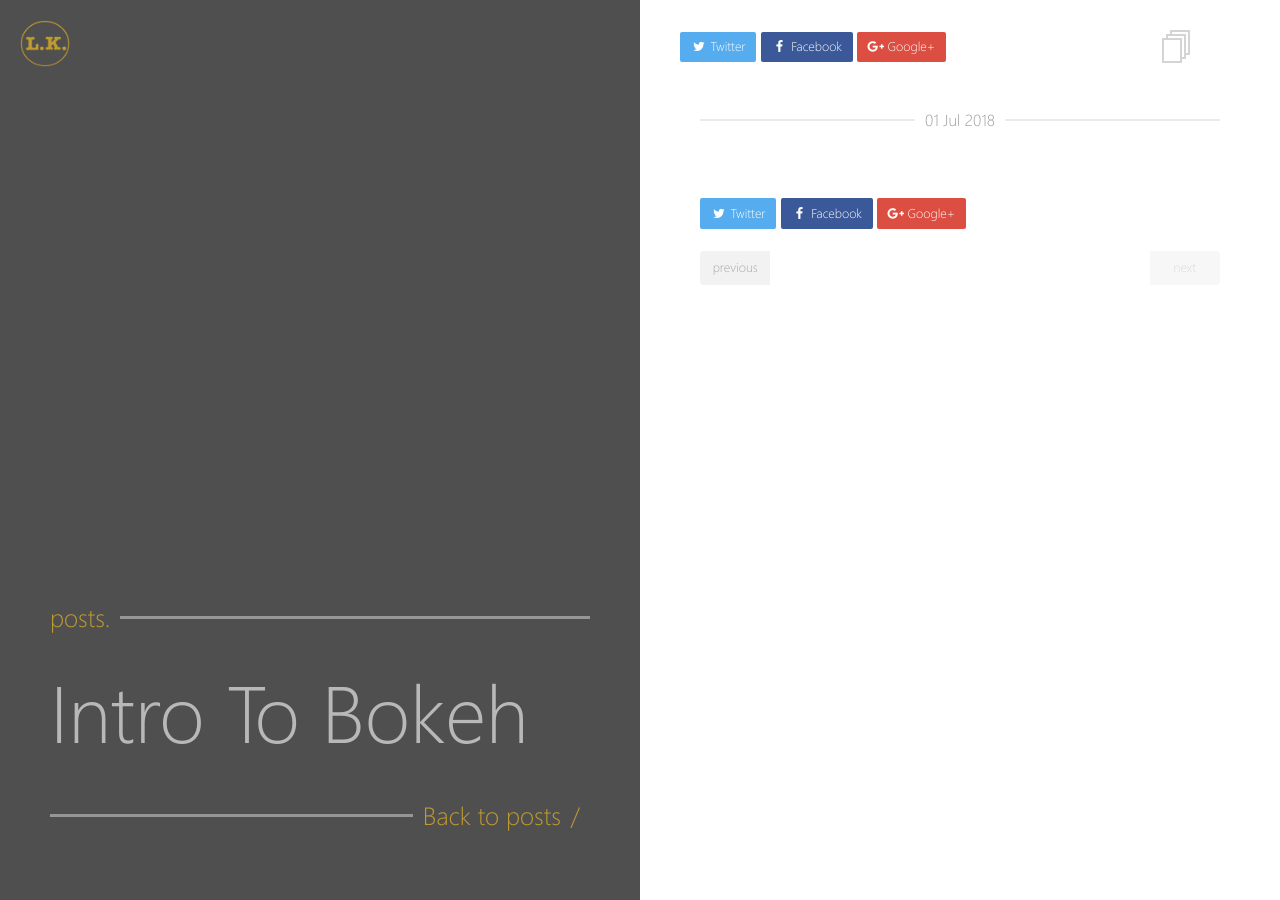
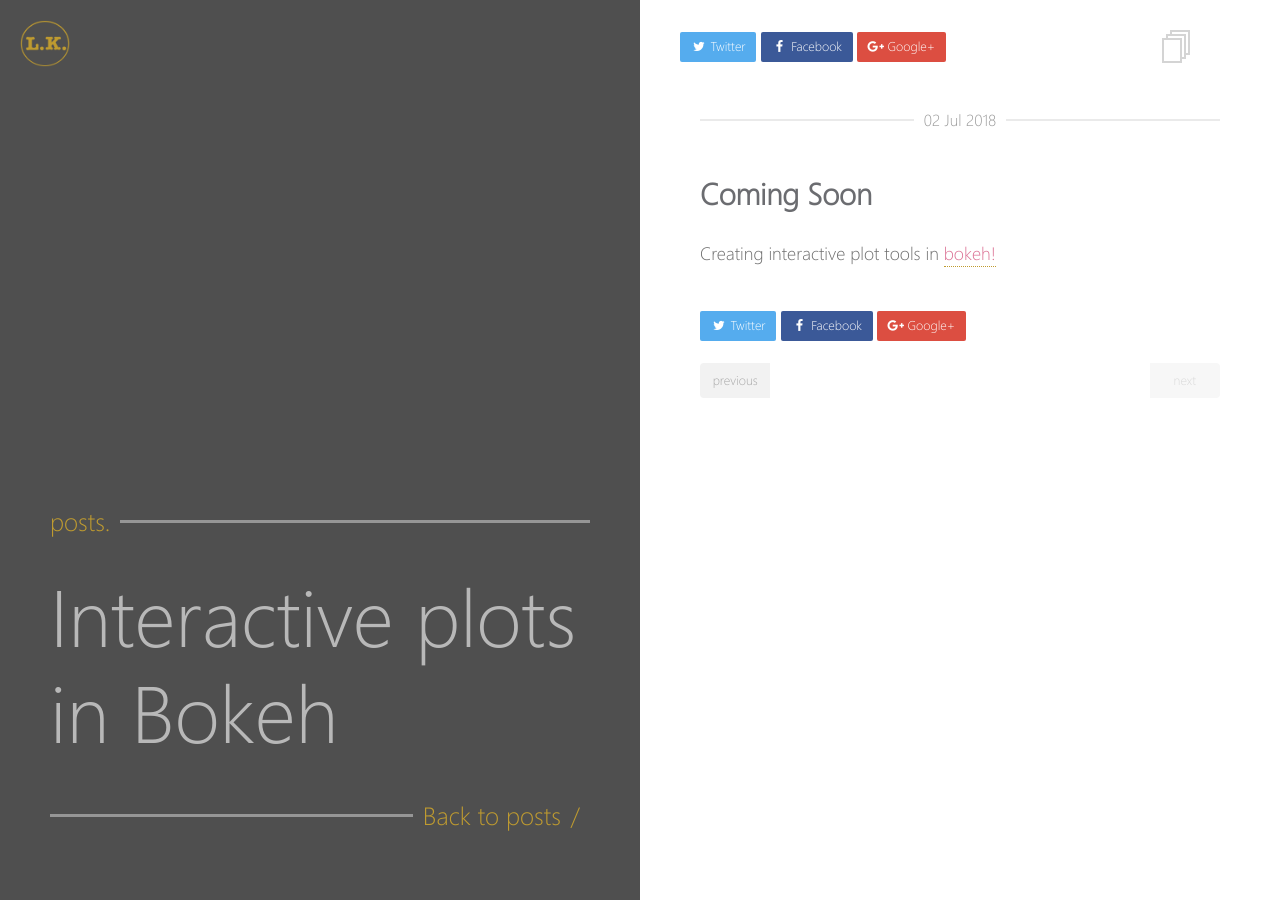
Before and after one commit to lucykbees/lucykbees.github.io, a Jekyll site: the page built from _posts/2018-07-01-Intro-to-bokeh.markdown, in a window 1280 px wide. Built offline with Jekyll 4.4.1, drawn with Linux system fonts in a browser that asks for light colours; our own code applies the rules of GitHub Pages for plain Markdown files.

Commit message:
Updated config to include seo plug in then optimised posts

```diff
--- a/_config.yml
+++ b/_config.yml
@@ -59,6 +59,7 @@ plugins:
   - jekyll-feed
   - jekyll-sitemap
   - jekyll-gist
+  - jekyll-seo-tag
 
 # Exclude list
 include: [_pages]
--- a/_includes/head.html
+++ b/_includes/head.html
@@ -61,4 +61,5 @@
     #posts .block-left {background: linear-gradient(rgba(0, 0, 0, 0.5), rgba(0, 0, 0, 0.5)), url({{ site.url }}/{{ site.background.post-list }}) no-repeat;background-size: cover, cover;}
     .block-left {background: linear-gradient(rgba(44,45,51,0.9), rgba(44,45,51,0.9)), url({{ site.url }}/{{ site.background.homepage }}) no-repeat;background-size: cover;}
   </style>
+  {% seo %}
 </head>
--- a/_posts/2018-05-20-DataScience-Learning-Guide.markdown
+++ b/_posts/2018-05-20-DataScience-Learning-Guide.markdown
@@ -2,8 +2,9 @@
 
 layout: post
 title:  "A starter guide for learning Data Science"
+description: "My top resources to start learning data science"
 date:   2018-05-20 18:10:11 +0100
-categories: data-science, learning
+keywords: data-science, learning
 
 ---
 
--- a/_posts/2018-06-21-Visualisation-Starter-Guide-Python.markdown
+++ b/_posts/2018-06-21-Visualisation-Starter-Guide-Python.markdown
@@ -2,8 +2,9 @@
 
 layout: post
 title:  "Visualising Categorical Data For Merchandisers"
+description: "A look at ways to view cover in python data using seaborn & pandas"
 date:   2018-06-21 18:10:11 +0100
-categories: data-science, learning
+keywords: data-science, learning
 
 ---
 
--- a/_posts/2018-07-01-Intro-to-bokeh.markdown
+++ b/_posts/2018-07-01-Intro-to-bokeh.markdown
@@ -0,0 +1,12 @@
+---
+
+layout: post
+title:  "Interactive plots in Bokeh"
+date:   2018-07-02 18:10:11 +0100
+keywords: visualisation, learning
+
+---
+
+## Coming Soon
+
+Creating interactive plot tools in [bokeh!](https://bokeh.pydata.org/en/latest/docs/gallery.html)
```
Also changed, not shown: 2 other files.
